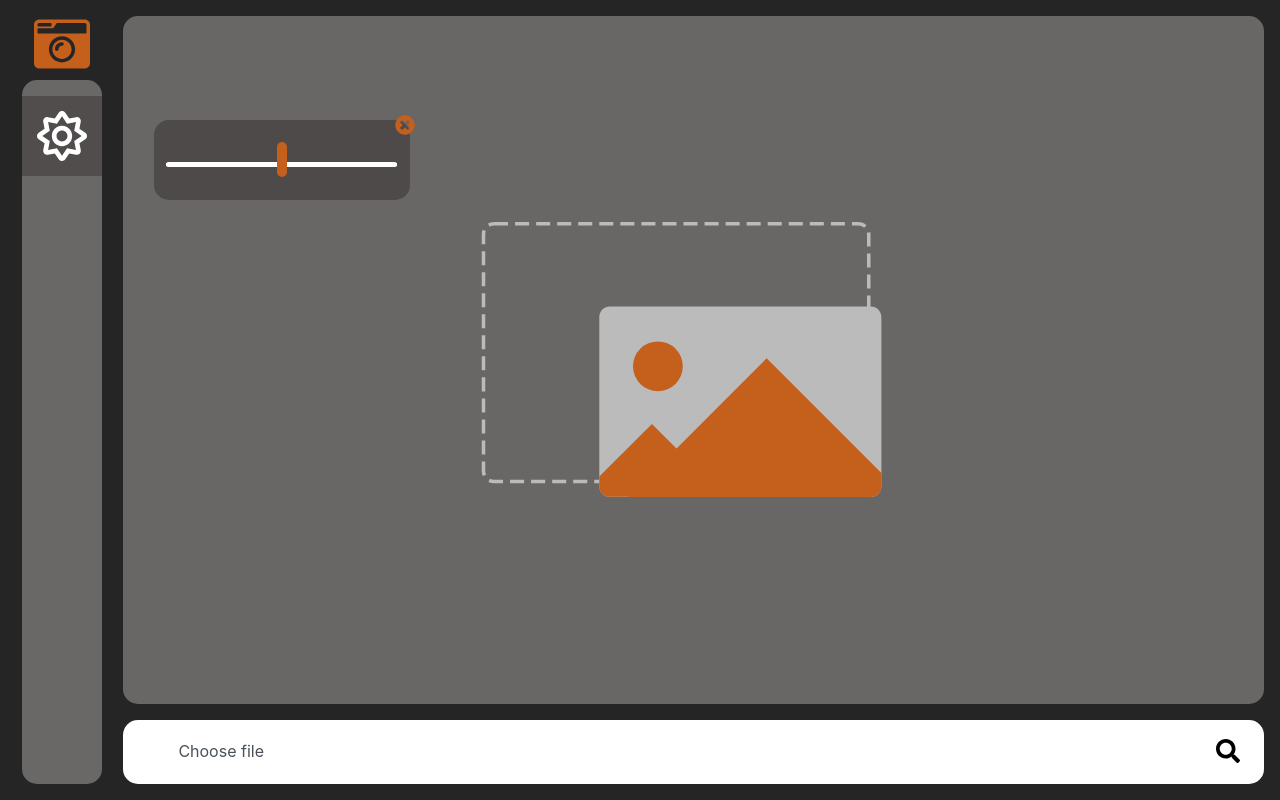
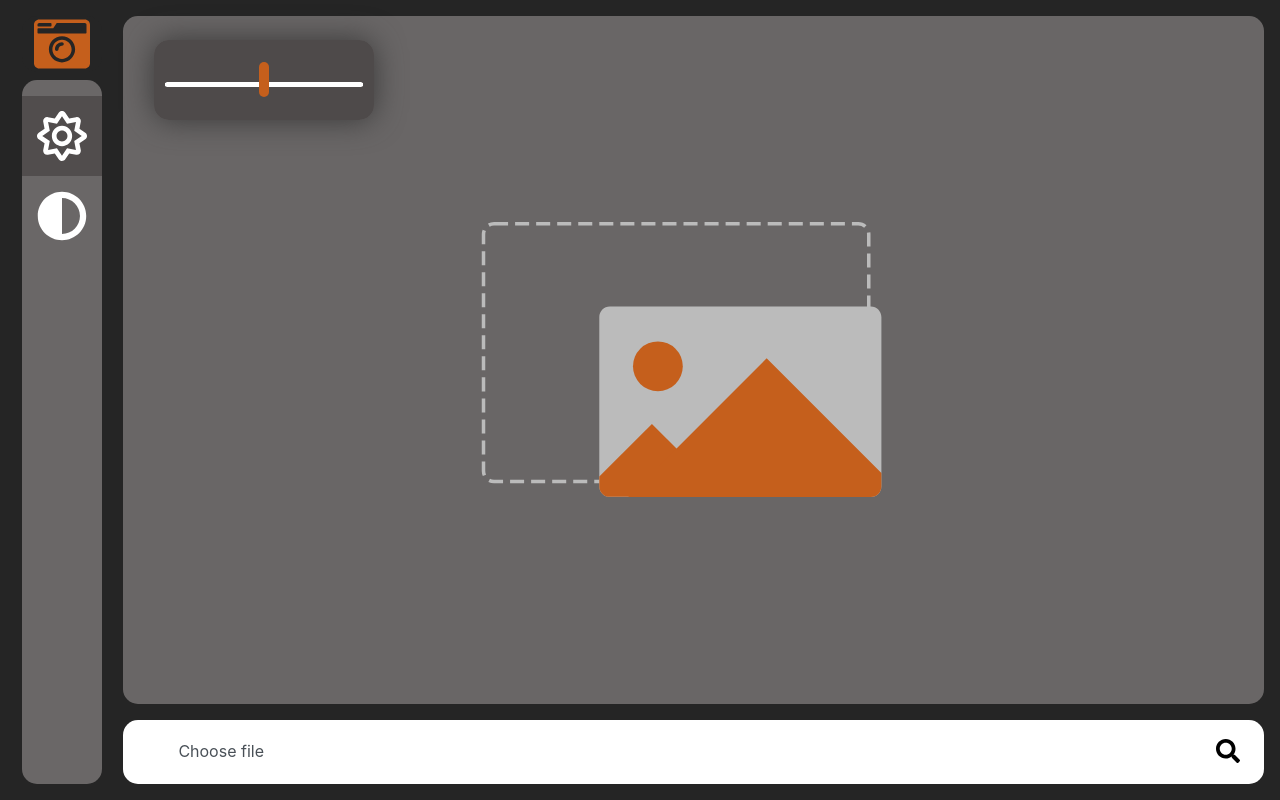
Before and after one commit to Fylypowy/recruitment-task, a React (Create React App) app: page / in a window 1280 px wide. Both pictures are taken after a click on the picture 61 px from the left and 136 px from the top of the page. Built offline with nearby package versions, Linux system fonts and the light colour scheme.

Commit message:
final-version2

```diff
--- a/src/App.tsx
+++ b/src/App.tsx
@@ -8,6 +8,7 @@ import "./style/App.css";
 
 interface State {
   brightness: number;
+  contrast: number;
   labelText: string;
   tempUrl: string;
 }
@@ -17,6 +18,7 @@ class App extends React.Component<{}, State> {
     super(props);
     this.state = {
       brightness: 1,
+      contrast: 1,
       labelText: "Choose file",
       tempUrl: ""
     };
@@ -29,10 +31,13 @@ class App extends React.Component<{}, State> {
           <Toolbar
             brightness={this.state.brightness}
             brightnessHandler={this.brightnessChangeHandler}
+            contrast={this.state.contrast}
+            contrastHandler={this.contrastChangeHandler}
           />
-          <div className="col-sm-12 col-md-11 pt-md-0">
+          <div className="col-12 col-md-11 pt-md-0">
             <Workspace
               brightness={this.state.brightness}
+              contrast={this.state.contrast}
               file={this.state.tempUrl}
             />
             <PhotoImportMenu
@@ -57,6 +62,7 @@ class App extends React.Component<{}, State> {
       }
       this.setState({
         brightness: 1,
+        contrast: 1,
         labelText: name,
         tempUrl: URL.createObjectURL(file)
       });
@@ -69,6 +75,12 @@ class App extends React.Component<{}, State> {
       brightness: parseFloat(element.value)
     });
   };
+  private contrastChangeHandler = (e: React.FormEvent) => {
+    const element = e.target as HTMLInputElement;
+    this.setState({
+      contrast: parseFloat(element.value)
+    });
+  };
 }
 
 export default App;
--- a/src/components/Button.tsx
+++ b/src/components/Button.tsx
@@ -60,7 +60,6 @@ class Button extends React.Component<Props, State> {
             className={className}
             type={type}
             onChange={onChange}
-            click={this.tooglePopupHandler}
             min={min}
             max={max}
             step={step}
@@ -70,7 +69,7 @@ class Button extends React.Component<Props, State> {
       </div>
     );
   }
-  private tooglePopupHandler = (e: React.MouseEvent) => {
+  private tooglePopupHandler = () => {
     document.addEventListener("click", this.outsideClickHandler);
     this.setState(prevState => ({
       isOpen: !prevState.isOpen
--- a/src/components/Photo.tsx
+++ b/src/components/Photo.tsx
@@ -3,6 +3,7 @@ import "../style/Workspace.css";
 
 interface Props {
   brightness: number;
+  contrast: number;
   file: string;
 }
 
@@ -58,12 +59,12 @@ class Photo extends React.Component<Props, State> {
   }
 
   render() {
-    const { file, brightness } = this.props;
+    const { file, brightness, contrast } = this.props;
 
     return (
       <img
-        className={this.state.isActive ? "photo rotate" : "photo"}
-        style={{ filter: `brightness(${brightness})` }}
+        className={this.state.isActive ? "photo rotate photo_shadow" : "photo"}
+        style={{ filter: `contrast(${contrast}) brightness(${brightness})` }}
         src={file}
         onMouseDown={this.mouseDownHandler}
         onMouseUp={this.mouseUpHandler}
--- a/src/components/PopUp.tsx
+++ b/src/components/PopUp.tsx
@@ -1,14 +1,11 @@
 import * as React from "react";
 import "../style/Toolbar.css";
-
-import exit from "../assets/times-circle-solid.svg";
 
 interface Props {
   id: string;
   className: string;
   type: string;
   onChange: (e: React.FormEvent) => void;
-  click: (e: React.MouseEvent) => void;
   min: number;
   max: number;
   step: number;
@@ -19,7 +16,6 @@ function PopUp({
   className,
   type,
   onChange,
-  click,
   min,
   max,
   step,
@@ -37,9 +33,6 @@ function PopUp({
         step={step}
         value={value}
       />
-      <div className="exit" onClick={click}>
-        <img className="exit_img" src={exit} alt="exit" />
-      </div>
     </div>
   );
 }
--- a/src/components/Toolbar.tsx
+++ b/src/components/Toolbar.tsx
@@ -1,6 +1,7 @@
 import * as React from "react";
 import "../style/Toolbar.css";
 
+import contrastIcon from "../assets/adjust-solid.svg";
 import logo from "../assets/camera-retro-solid.svg";
 import brighIcon from "../assets/sun-regular.svg";
 
@@ -9,17 +10,24 @@ import Button from "./Button";
 interface Props {
   brightnessHandler: (e: React.FormEvent) => void;
   brightness: number;
+  contrast: number;
+  contrastHandler: (e: React.FormEvent) => void;
 }
 
 class Toolbar extends React.Component<Props, {}> {
   render() {
-    const { brightnessHandler, brightness } = this.props;
+    const {
+      brightnessHandler,
+      brightness,
+      contrast,
+      contrastHandler
+    } = this.props;
     return (
-      <div className="d-flex col-sm-12 col-md-1 pr-3 mb-md-0 mb-sm-3 pr-md-0 align-items-center flex-sm-row flex-md-column">
+      <div className="d-flex col-12 col-md-1 pr-3 mb-md-0 mb-3 pr-md-0 align-items-center flex-row flex-md-column">
         <div className="logo mb-md-2">
           <img className="camera" src={logo} alt="logo" />
         </div>
-        <div className="toolbar flex-grow-1 px-sm-3 px-md-0 py-md-3">
+        <div className="d-flex toolbar flex-row flex-md-column flex-grow-1 px-3 px-md-0 py-md-3">
           <Button
             id="range"
             className="slider"
@@ -31,6 +39,17 @@ class Toolbar extends React.Component<Props, {}> {
             value={brightness}
             icon={brighIcon}
           />
+          <Button
+            id="range"
+            className="slider"
+            type="range"
+            onChange={contrastHandler}
+            min={0}
+            max={2}
+            step={0.1}
+            value={contrast}
+            icon={contrastIcon}
+          />
         </div>
       </div>
     );
--- a/src/components/Workspace.tsx
+++ b/src/components/Workspace.tsx
@@ -6,6 +6,7 @@ import Photo from "./Photo";
 
 interface Props {
   brightness: number;
+  contrast: number;
   file: string;
 }
 
@@ -38,7 +39,7 @@ class Workspace extends React.Component<Props, {}> {
   }
 
   render() {
-    const { file, brightness } = this.props;
+    const { file, brightness, contrast } = this.props;
     return (
       <div
         ref={this.workspaceDiv}
@@ -55,7 +56,7 @@ class Workspace extends React.Component<Props, {}> {
         }
         className="workspace"
       >
-        <Photo file={file} brightness={brightness} />
+        <Photo file={file} brightness={brightness} contrast={contrast} />
       </div>
     );
   }
--- a/src/style/Toolbar.css
+++ b/src/style/Toolbar.css
@@ -10,6 +10,7 @@
 }
 
 .icon_div {
+    flex-shrink: 1;
     width: 80px;
     height: 80px;
     transition: 0.3s;
@@ -49,34 +50,28 @@
     align-items: center;
     background-color: rgba(75, 71, 71, 0.87);
     border-radius: 15px;
-    width: 20vw;
-    height: 10vh;
-    left: 12%;
-    top: 15%;
+    width: 220px;
+    height: 80px;
+    left: 12vw;
+    top: 5vh;
     z-index: 10;
     line-height: 10vh;
     text-align: center;
+    box-shadow: 0px 0px 30px rgb(57, 57, 57);
 }
 
-.exit {
-    position: absolute;
-    top: 0px;
-    right: 0px;
-    width: 20px;
-    height: 20px;
-    transition: 0.3s;
+@media(max-width: 768px) {
+    .popup {
+        top: 16vh;
+        left: 5vw;
+    }
 }
 
-.exit_img {
-    position: absolute;
-    top: calc(-100% + 15px);
-    right: calc(-100% + 15px);
-    height: 100%;
-    width: 100%;
-}
-
-.exit:hover {
-    filter: brightness(0.1)
+@media(max-width: 360px) {
+    .popup {
+        top: 19vh;
+        left: 6vw;
+    }
 }
 
 input[type=range] {
--- a/src/style/Workspace.css
+++ b/src/style/Workspace.css
@@ -11,8 +11,12 @@
     max-width: 55vw;
     max-height: 60vh;
     border: 1px solid transparent;
+
+
+}
+
+.photo_shadow {
     box-shadow: 0px 0px 50px rgb(57, 57, 57);
-
 }
 
 .rotate:hover {
```
Also changed, not shown: src/assets/adjust-solid.svg (added), src/assets/times-circle-solid.svg (deleted).
